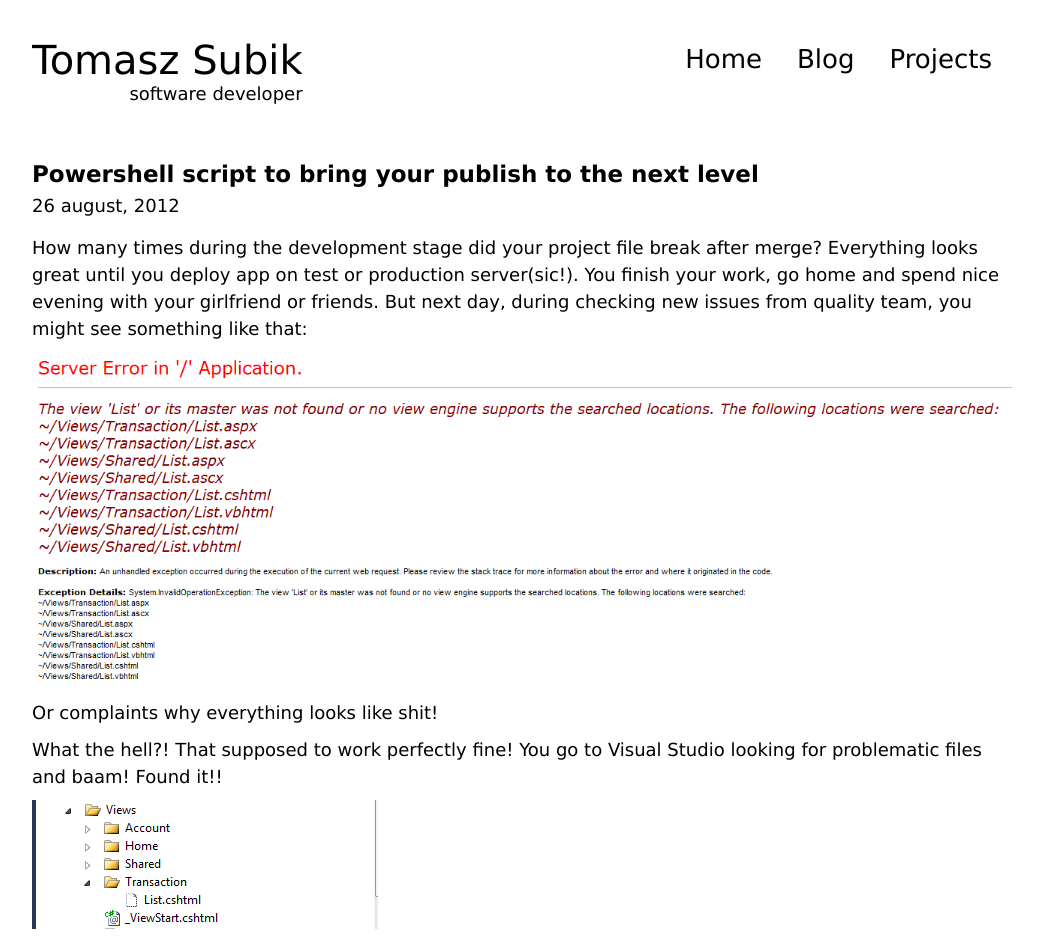
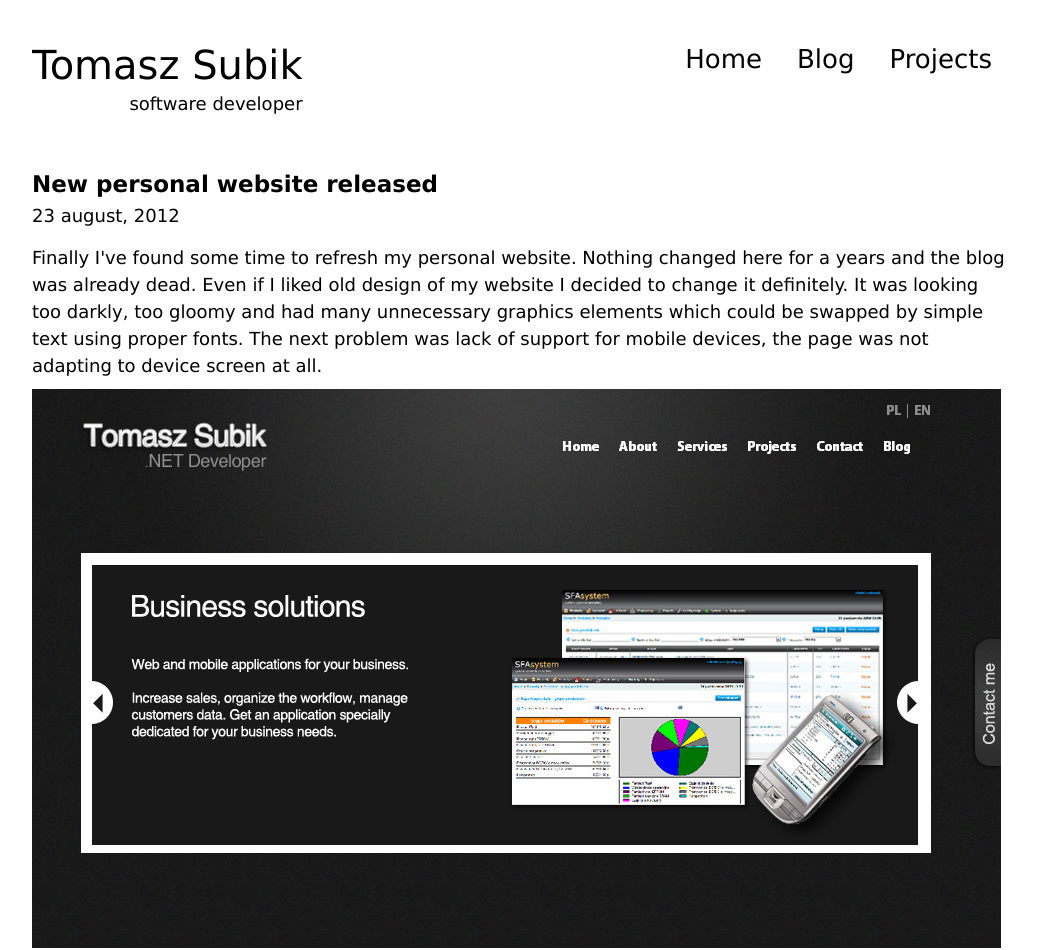
Before and after one commit to tsubik/tsubik, a Jekyll site: the page built from blog.html, in a window 1280 px wide. Shown: the top 950 px of the page, without its empty margins (118-1161 px from the left). Built offline with Jekyll 4.4.1, drawn with Linux system fonts in a browser that asks for light colours; some of the changed text lies outside the part shown.

```diff
--- a/_posts/blog/2012-08-26-powershell-script-to-bring-your-publish-to-the-next-level.md
+++ /dev/null
@@ -1,139 +0,0 @@
----
-layout: post
-title: "Powershell script to bring your publish to the next level"
-categories: ["post"]
-tags: ["Powershell",".NET"]
-date: 2012-08-26
-author: "Tomasz Subik"
-permalink: /blog/powershell-script-to-bring-your-publish-to-the-next-level/
----
-
-
-<p>
-How many times during the development stage did your project file break after merge? Everything looks great until you deploy
-app on test or production server(sic!). You finish your work, go home and spend
-nice evening with your girlfriend or friends. But next day, during checking new
-issues from quality team, you might see something like that:
-</p>
-
-![Powershell_01](/images/blog/powershell_01.png "View not found")
-<!--more-->
-<p>
-Or complaints why everything looks like shit!
-</p>
-<p>
-What the hell?! That supposed to work perfectly fine! You go to Visual Studio looking for problematic files and baam! Found it!!
-</p>
-![Powershell_02](/images/blog/powershell_02.png "Solution Explorer")
-
-<p>
-Your view is not added to the project. It is that simple and silly. It can be any file - view, stylesheet, script file and a bunch of others.
-</p>
-So, we need a simple solution to prevent it from happening again.
-<p>
-Problem is trivial and solution is so. All you have to do is check if all files listed in project catalog are included in project configuration file. You can write simple console app to check it and warn you about files you might miss.
-</p>
-<p>
-But instead, I've prepared a powershell script. This is my first powershell script so any improvements are mostly welcome (please do it directly on <a href="https://gist.github.com/3296391">gist</a>).
-</p>
-
-<noscript><pre>
-#Author: Tomasz Subik http://tsubik.com
-#Date: 8/04/2012 7:35:55 PM
-#Script: FindProjectMissingFiles
-#Description: Looking for missing references to files in project config file
-Param(
-    [parameter(Mandatory=$false)]
-    [alias("d")]
-    $Directory,
-	[parameter(Mandatory=$false)]
-	[alias("s")]
-	$SolutionFile
-	)
-
-Function LookForProjectFile([System.IO.DirectoryInfo] $dir){
-    [System.IO.FileInfo] $projectFile = $dir.GetFiles() | Where { $_.FullName.EndsWith(".csproj") } | Select -First 1
-
-    if ($projectFile){
-        $projectXmlDoc = [xml][system.io.file]::ReadAllText($projectFile.FullName)
-        #[xml]$projectXmlDoc = Get-Content $projectFile.FullName
-        $currentProjectPath = $projectFile.DirectoryName+"\"
-        Write-Host "----Project found: "  $projectFile.Name
-
-        $nm = New-Object -TypeName System.Xml.XmlNamespaceManager -ArgumentList $projectXmlDoc.NameTable
-        $nm.AddNamespace('x', 'http://schemas.microsoft.com/developer/msbuild/2003')
-        [System.Collections.ArrayList]$filesListedInProjectFile = $projectXmlDoc.SelectNodes('/x:Project/x:ItemGroup/*[self::x:Compile or self::x:Content or self::x:None]/@Include', $nm) | Select-Object Value
-
-        CheckProjectIntegrity $dir $currentProjectPath $filesListedInProjectFile;
-    }
-    else { $dir.GetDirectories() | ForEach-Object { LookForProjectFile($_); } }
-}
-
-Function CheckProjectIntegrity([System.IO.DirectoryInfo] $dir,[string] $currentProjectPath,  [System.Collections.ArrayList] $filesListedInProjectFile ){
-    $relativeDir = $dir.FullName -replace [regex]::Escape($currentProjectPath)
-    $relativeDir = $relativeDir +"\"
-    #check if folder is bin obj or something
-    if ($relativeDir -match '(bin\\|obj\\).*') { return }
-
-    $dir.GetFiles()  | ForEach-Object {
-        $relativeProjectFile = $_.FullName -replace [regex]::Escape($currentProjectPath)
-        $match = $false
-        if(DoWeHaveToLookUpForThisFile($relativeProjectFile))
-        {
-            $idx = 0
-            foreach($file in $filesListedInProjectFile)
-            {
-                if($relativeProjectFile.ToLower().Trim() -eq $file.Value.ToLower().Trim()){
-                    $match = $true
-                    break
-                }
-                $idx++
-            }
-            if (-not($match))
-            {
-                Write-Host "Missing file reference: " $relativeProjectFile -ForegroundColor Red
-            }
-            else
-            {
-                $filesListedInProjectFile.RemoveAt($idx)
-            }
-        }
-    }
-    #lookup in sub directories
-    $dir.GetDirectories() | ForEach-Object { CheckProjectIntegrity $_ $currentProjectPath $filesListedInProjectFile }
-}
-
-Function DoWeHaveToLookUpForThisFile($filename)
-{
-    #check file extensions
-    if ($filename -match '^.*\.(user|csproj|aps|pch|vspscc|vssscc|ncb|suo|tlb|tlh|bak|log|lib|sdf)$') { return $false }
-    return $true
-}
-
-Write-Host '######## Checking for missing references to files started ##############'
-if($SolutionFile){
-	[System.IO.FileInfo] $file = [System.IO.FileInfo] $SolutionFile
-	$Directory = $file.Directory
-}
-LookForProjectFile($Directory)
-Write-Host '######## Checking for missing references to files ends ##############'
-</pre></noscript>
-<script src="https://gist.github.com/3296391.js?file=FindProjectMissingFilesReferences.ps1"> </script>
-
-<p>
-Script is on <a href="https://gist.github.com/3296391">github</a> so you can download it, fork it just do what you want to with it.
-</p>
-<p>
-How you can use it with your current projects?
-</p>
-<p>
-Simple just add script somewhere to your project and I thought using VS package manager console will be most proper way to use it nicely.
-Just run script directly in PM Console with solution directory as a parameter.
-</p>
-<noscript>
-<pre>
-	PM> ./PKEWeb/Powershell/FindProjectMissingFiles.ps1 -s $dte.Solution.FileName
-</pre>
-</noscript>
-<script src="https://gist.github.com/3296391.js?file=PM.ps1"> </script>
-ENJOY!
--- a/css/Site.css
+++ b/css/Site.css
@@ -15,6 +15,12 @@
 hr{
     margin: 0px;
     padding: 0px;
+}
+h2
+{
+    font-size: 20px;
+    padding-bottom: 5px;
+    padding-top: 5px;
 }
 
 div.clear{
--- a/index.html
+++ b/index.html
@@ -24,7 +24,7 @@
                                 On the other hand I am a sport addicted person. Ice and inline skater, snow and ski lover as well as a free time jogger.
                             </p>
                             <p>
-                                ... and coffeeholic (the real one. Not coffeescript :P)
+                                ... and coffeeholic
                             </p>
 
                             <p class="mailme">
```
Also changed, not shown: cv.html (+16 -3 lines).
